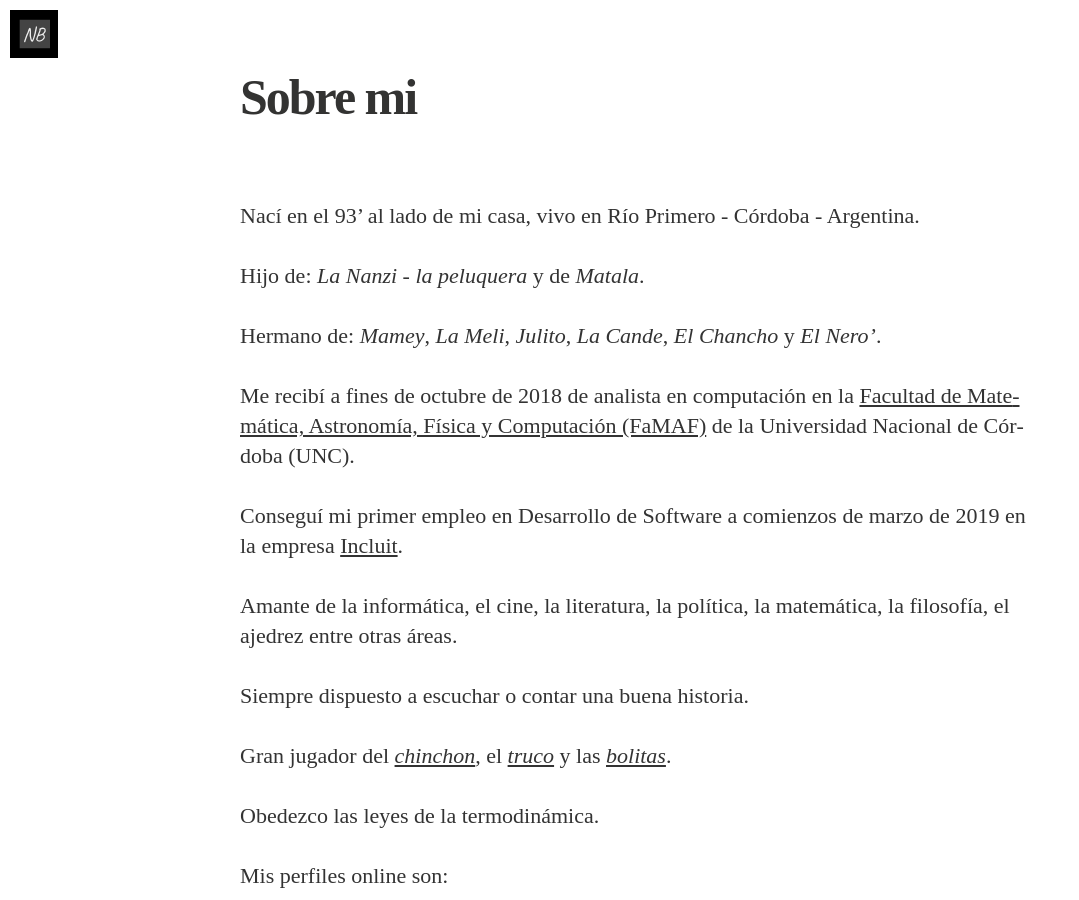
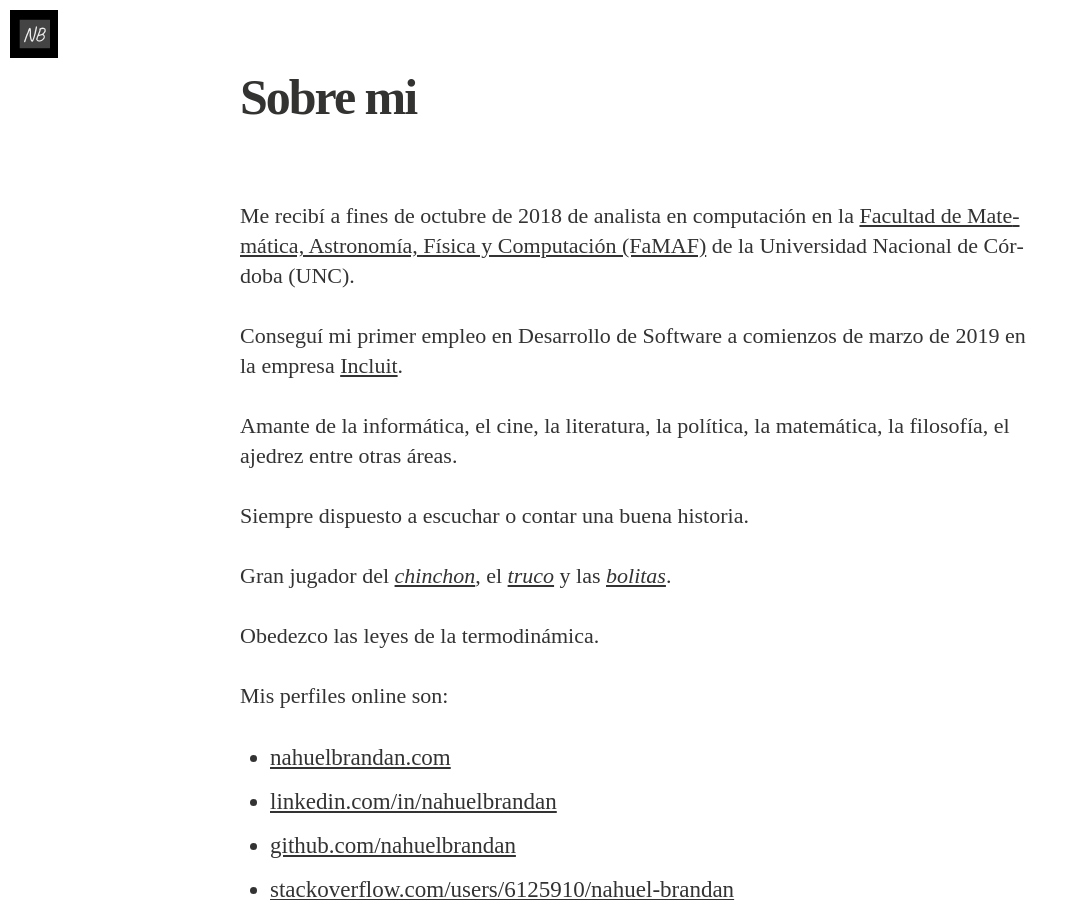
Before and after one commit to nahuelbrandan/nahuelbrandan.github.io, a Jekyll site: the page built from _pages/about.md, in a window 1280 px wide and 900 px high. Shown: the whole window, without its empty margins (0-1079 px from the left). Built offline with Jekyll 4.4.1, drawn with Linux system fonts in a browser that asks for light colours; cached includes are drawn as plain includes; nearby versions of some CDN libraries; some web fonts are replaced.

Commit message:
leves cambios

```diff
--- a/_pages/about.md
+++ b/_pages/about.md
@@ -3,12 +3,6 @@ layout: page
 title: Sobre mi
 permalink: /about/
 ---
-
-Nací en el 93' al lado de mi casa, vivo en Río Primero - Córdoba - Argentina.
-
-Hijo de: *La Nanzi - la peluquera* y de *Matala*.
-
-Hermano de: *Mamey*, *La Meli*, *Julito*, *La Cande*, *El Chancho* y *El Nero'*.
 
 Me recibí a fines de octubre de 2018 de analista en computación en la [Facultad de Matemática, Astronomía, Física y Computación (FaMAF)](http://www.famaf.unc.edu.ar/) de la Universidad Nacional de Córdoba (UNC).
 
```
Also changed, not shown: index.html (+8 -8 lines).
